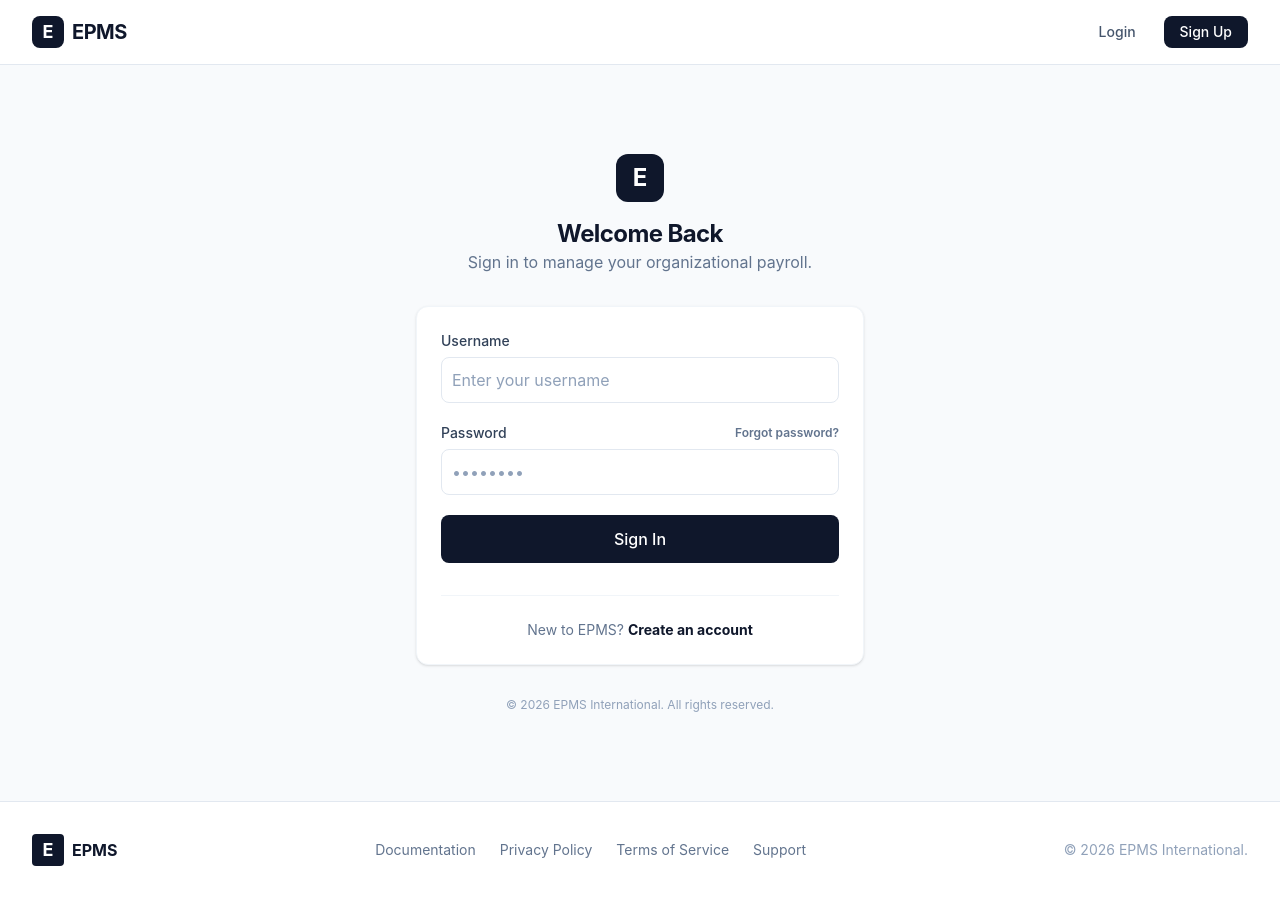
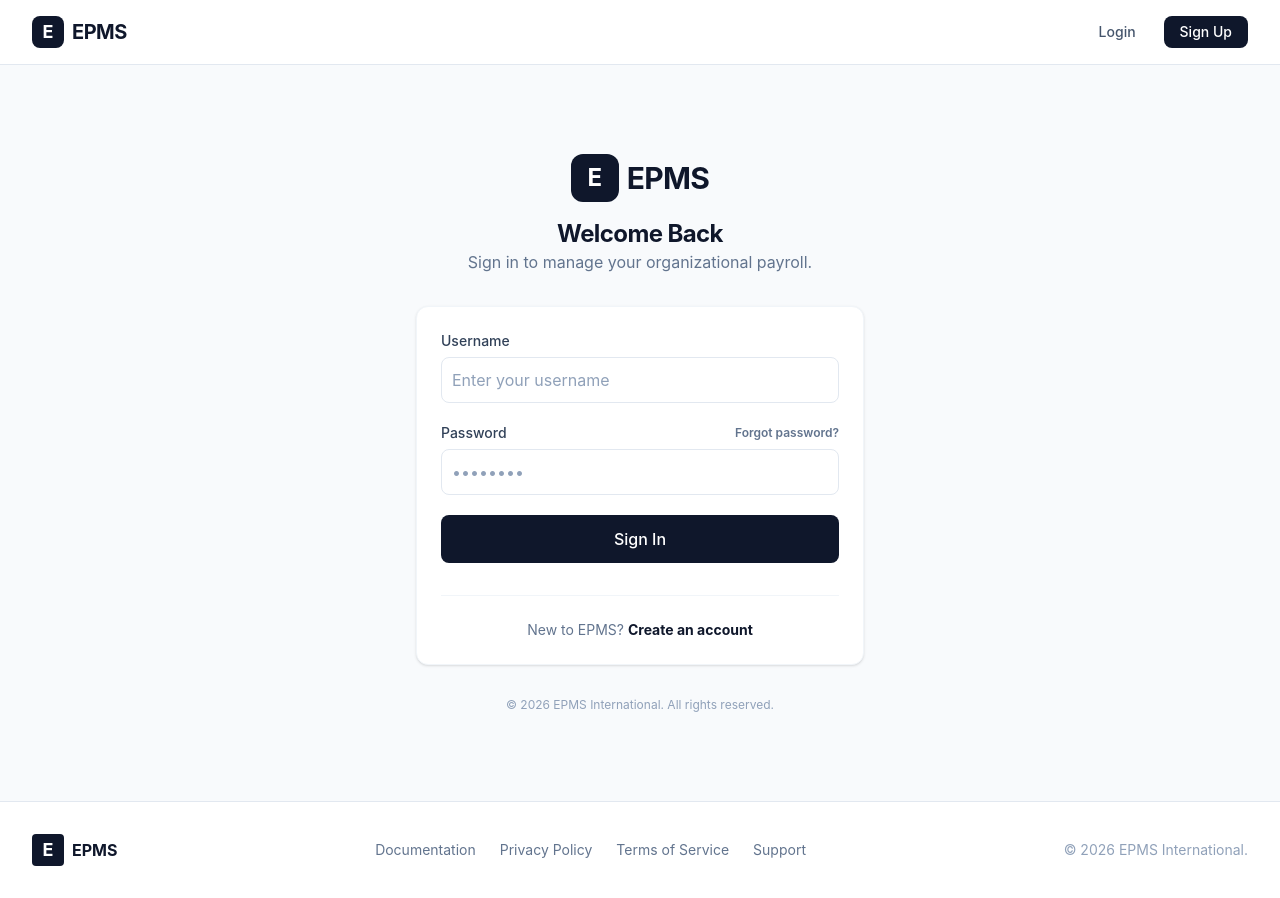
Before and after one commit to 06bruce/epms-frontend-, a React app: page /login in a window 1280 px wide. Built offline with nearby package versions, Linux system fonts and the light colour scheme; no server answers; the HTML template or start-up script is replaced by a standard one.

Commit message:
second commit

```diff
--- /dev/null
+++ b/src/components/common/Logo.tsx
@@ -0,0 +1,42 @@
+import React from 'react';
+
+interface LogoProps {
+    className?: string;
+    size?: 'sm' | 'md' | 'lg';
+    showText?: boolean;
+}
+
+const Logo: React.FC<LogoProps> = ({ className = '', size = 'md', showText = true }) => {
+    const iconSizes = {
+        sm: 'w-6 h-6 text-sm',
+        md: 'w-8 h-8 text-lg',
+        lg: 'w-12 h-12 text-2xl'
+    };
+
+    const textSizes = {
+        sm: 'text-lg',
+        md: 'text-xl',
+        lg: 'text-3xl'
+    };
+
+    const roundedSizes = {
+        sm: 'rounded-md',
+        md: 'rounded-lg',
+        lg: 'rounded-xl'
+    };
+
+    return (
+        <div className={`flex items-center gap-2 ${className}`}>
+            <div className={`${iconSizes[size]} bg-slate-900 ${roundedSizes[size]} flex items-center justify-center`}>
+                <span className="text-white font-bold">E</span>
+            </div>
+            {showText && (
+                <span className={`${textSizes[size]} font-bold tracking-tight text-slate-900`}>
+                    EPMS
+                </span>
+            )}
+        </div>
+    );
+};
+
+export default Logo;
--- a/src/components/layout/Navbar.tsx
+++ b/src/components/layout/Navbar.tsx
@@ -1,6 +1,7 @@
 import { Link, useNavigate } from "react-router-dom";
 import { useState, useEffect } from "react";
 import { toast } from "sonner";
+import Logo from "../common/Logo";
 
 const Navbar = () => {
   const navigate = useNavigate();
@@ -33,13 +34,8 @@ const Navbar = () => {
       <div className="max-w-7xl mx-auto px-4 sm:px-6 lg:px-8">
         <div className="flex justify-between h-16 items-center">
           <div className="flex items-center gap-8">
-            <Link to="/" className="flex items-center gap-2">
-              <div className="w-8 h-8 bg-slate-900 rounded-lg flex items-center justify-center">
-                <span className="text-white font-bold text-lg">E</span>
-              </div>
-              <span className="text-xl font-bold tracking-tight text-slate-900">
-                EPMS
-              </span>
+            <Link to="/">
+              <Logo />
             </Link>
 
             {isLoggedIn && (
--- a/src/components/pages/auth/login.tsx
+++ b/src/components/pages/auth/login.tsx
@@ -2,6 +2,7 @@ import { useState } from "react";
 import { useNavigate, Link } from "react-router-dom";
 import api from "../../../utils/axios";
 import { toast } from "sonner";
+import Logo from "../../common/Logo";
 
 const Login = () => {
   const navigate = useNavigate();
@@ -47,10 +48,8 @@ const Login = () => {
   return (
     <main className="min-h-[calc(100vh-64px)] flex items-center justify-center p-4 bg-slate-50">
       <div className="w-full max-w-md">
-        <div className="text-center mb-8">
-          <div className="inline-flex items-center justify-center w-12 h-12 bg-slate-900 rounded-xl mb-4">
-            <span className="text-white font-bold text-2xl">E</span>
-          </div>
+        <div className="text-center mb-8 flex flex-col items-center">
+          <Logo size="lg" className="mb-4" />
           <h1 className="text-2xl font-bold text-slate-900">Welcome Back</h1>
           <p className="text-slate-500">Sign in to manage your organizational payroll.</p>
         </div>
--- a/src/components/pages/auth/signup.tsx
+++ b/src/components/pages/auth/signup.tsx
@@ -2,6 +2,7 @@ import { useState } from "react";
 import { useNavigate, Link } from "react-router-dom";
 import api from "../../../utils/axios";
 import { toast } from "sonner";
+import Logo from "../../common/Logo";
 
 const SignUp = () => {
   const navigate = useNavigate();
@@ -61,10 +62,8 @@ const SignUp = () => {
   return (
     <main className="min-h-[calc(100vh-64px)] flex items-center justify-center p-4 bg-slate-50">
       <div className="w-full max-w-lg">
-        <div className="text-center mb-8">
-          <div className="inline-flex items-center justify-center w-12 h-12 bg-slate-900 rounded-xl mb-4">
-            <span className="text-white font-bold text-2xl">E</span>
-          </div>
+        <div className="text-center mb-8 flex flex-col items-center">
+          <Logo size="lg" className="mb-4" />
           <h1 className="text-2xl font-bold text-slate-900">Create your account</h1>
           <p className="text-slate-500">Join EPMS for streamlined payroll management.</p>
         </div>
```
